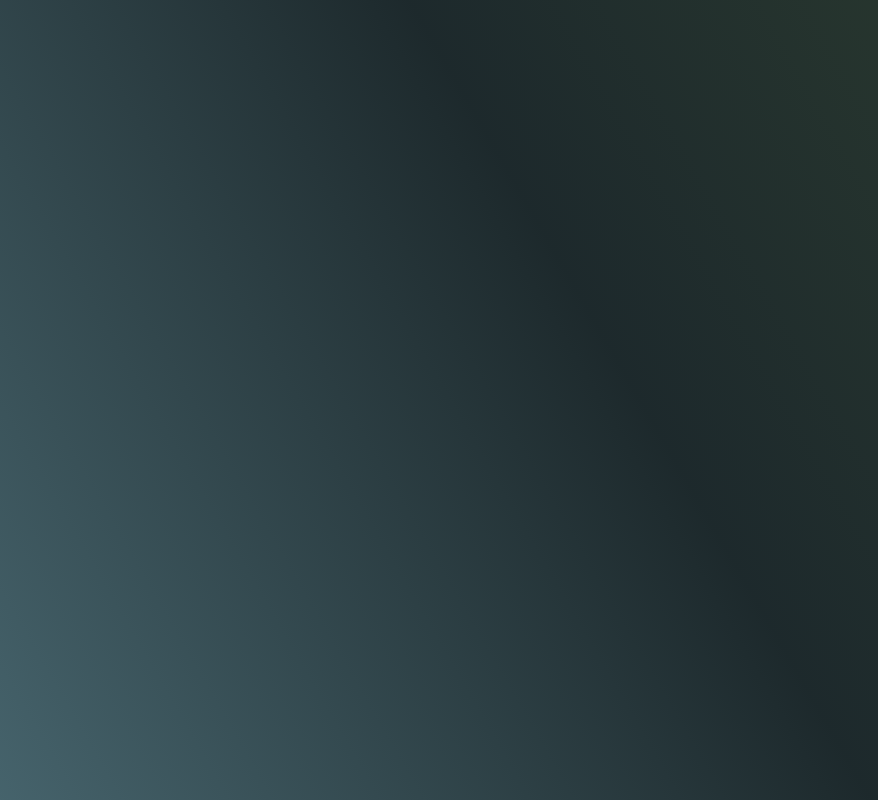
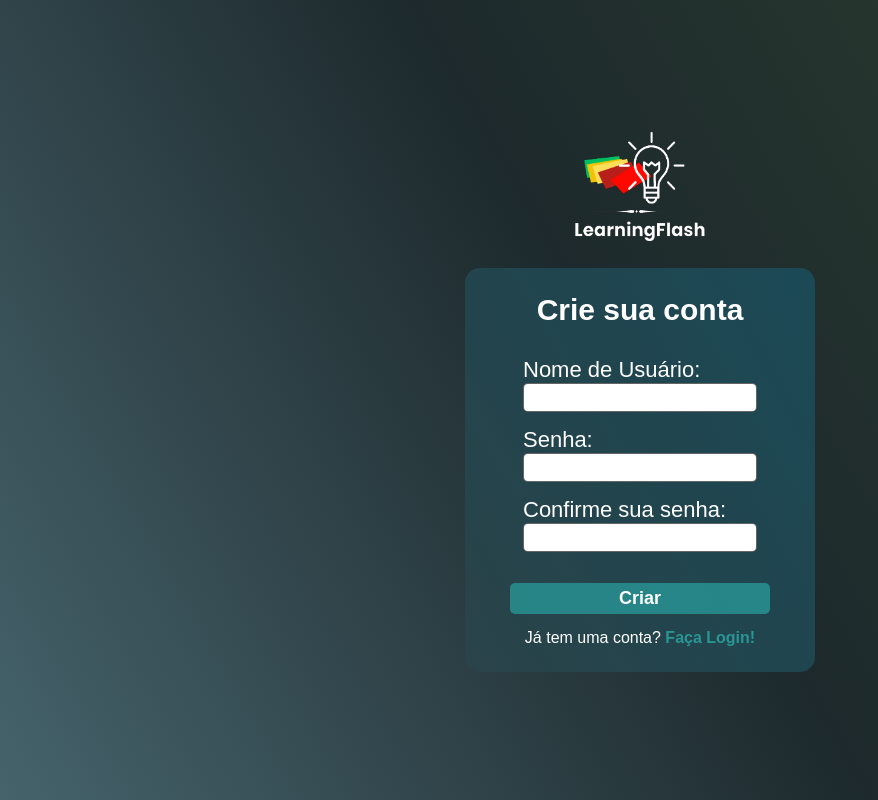
Before and after one commit to LucasWillBlumenau/learning-flash-web, a React (Vite) app: page /signup in a window 1280 px wide. Shown: the whole page, without its empty margins (0-878 px from the left). Built offline with nearby package versions, Linux system fonts and the light colour scheme.

Commit message:
adding signup page

```diff
--- a/src/pages/SignUpPage.jsx
+++ b/src/pages/SignUpPage.jsx
@@ -1,5 +1,82 @@
+import { Link, useNavigate } from 'react-router-dom'
+import { useRef, useState } from 'react'
+import { FaInfoCircle } from 'react-icons/fa'
+import './styles/LoginPage.css'
+
+
 export default () => {
+    const usernameInput = useRef()
+    const passwordInput = useRef()
+    const loginButton = useRef()
+    const [loginMessage, setLoginMessage] = useState('Entrar')
+    const [warningVisible, setWarningVisible] = useState(false)
+    const navigate = useNavigate()
+
+    const logIn = (event) => {
+        event.preventDefault()
+        const requestBody = {
+            username: usernameInput.current.value,
+            password: passwordInput.current.value,
+        }
+
+        setLoginMessage('Carregando...')
+        loginButton.current.disabled = true
+        fetch('http://127.0.0.1:8000/api/login/', {
+            method: 'POST',
+            headers: {
+                'Content-Type': 'Application/JSON'
+            },
+            body: JSON.stringify(requestBody)
+        }).then(res => {
+            if (res.status === 200) {
+                res.json().then(data => {
+                    localStorage.setItem('authtoken', data.token)
+                    navigate('/')
+                })
+            } else {
+                setLoginMessage('Entrar')
+                loginButton.current.disabled = false
+                setWarningVisible(true)
+                setTimeout(() => {
+                    setWarningVisible(false)
+                }, 5000)
+            }
+        })
+    }
+
     return (
-        <div></div>
+        <div className="loginFormWrapper">
+            <div className="learningFlashInformation">
+                <img src="src/assets/img/LearningFlash.png" alt="logo" />
+            </div>
+            <form method="POST" className="form" onSubmit={(event) => {
+                logIn(event)
+            }}>
+                {warningVisible &&
+                    <span className="warningMessage" style={{display: 'flex', alignItems: 'center', gap: '5px'}}>
+                        <FaInfoCircle />
+                        <span>email ou senha incorretos</span>
+                    </span>
+                }
+                <p style={{fontSize: '30px', fontWeight: '600', marginBottom: '15px'}}>Crie sua conta</p>
+                <div className="inputWrapper">
+                    <label htmlFor="usernameInput">Nome de Usuário:</label>
+                    <input ref={usernameInput} type="text" required/>
+                </div>
+                <div className="inputWrapper">
+                    <label htmlFor="passwordInput">Senha: </label>
+                    <input ref={passwordInput} type="password" required/>
+                </div>
+                <div className="inputWrapper">
+                    <label htmlFor="passwordInput">Confirme sua senha: </label>
+                    <input ref={passwordInput} type="password" required/>
+                </div>
+                <div className="buttonsWrapper">
+                    {/* <button id="createAccountButton">Criar Conta</button> */}
+                    <button ref={loginButton} id="submitButton">Criar</button>
+                </div>
+                <p>Já tem uma conta? <Link className="accountCreationLink" to="/login">Faça Login!</Link></p>
+            </form>
+        </div>
     )
 }
--- /dev/null
+++ b/src/pages/index.js
@@ -0,0 +1,5 @@
+import { createRoot } from 'react-dom/client'
+
+const root = createRoot(document.querySelector("#root"))
+
+root.render(<App />);
--- /dev/null
+++ b/src/pages/styles/SignUp.css
@@ -0,0 +1,11 @@
+* {
+    margin: 0;
+    padding: 0;
+    box-sizing: border-box;
+}
+
+body {
+    width: 100vw;
+    height: 100vh;
+    font-family: montserrat, sans-serif;
+}
```
